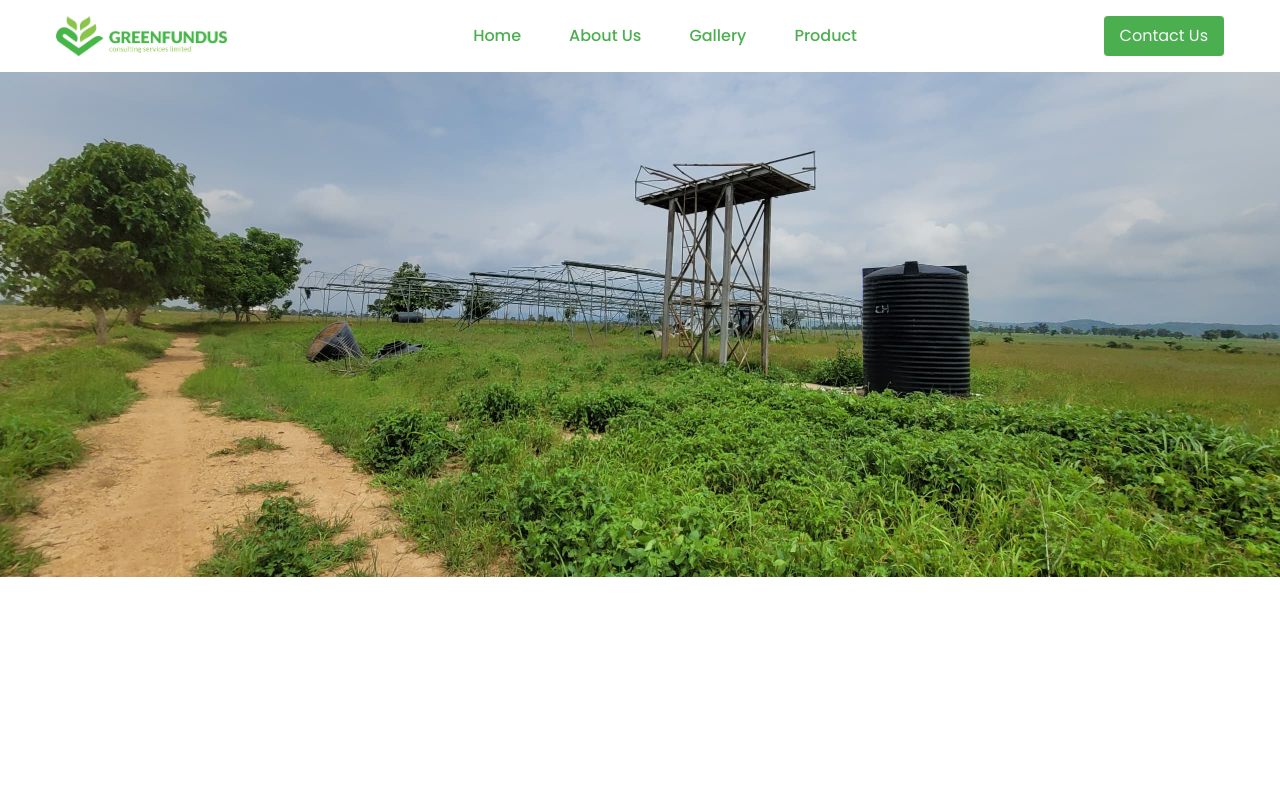
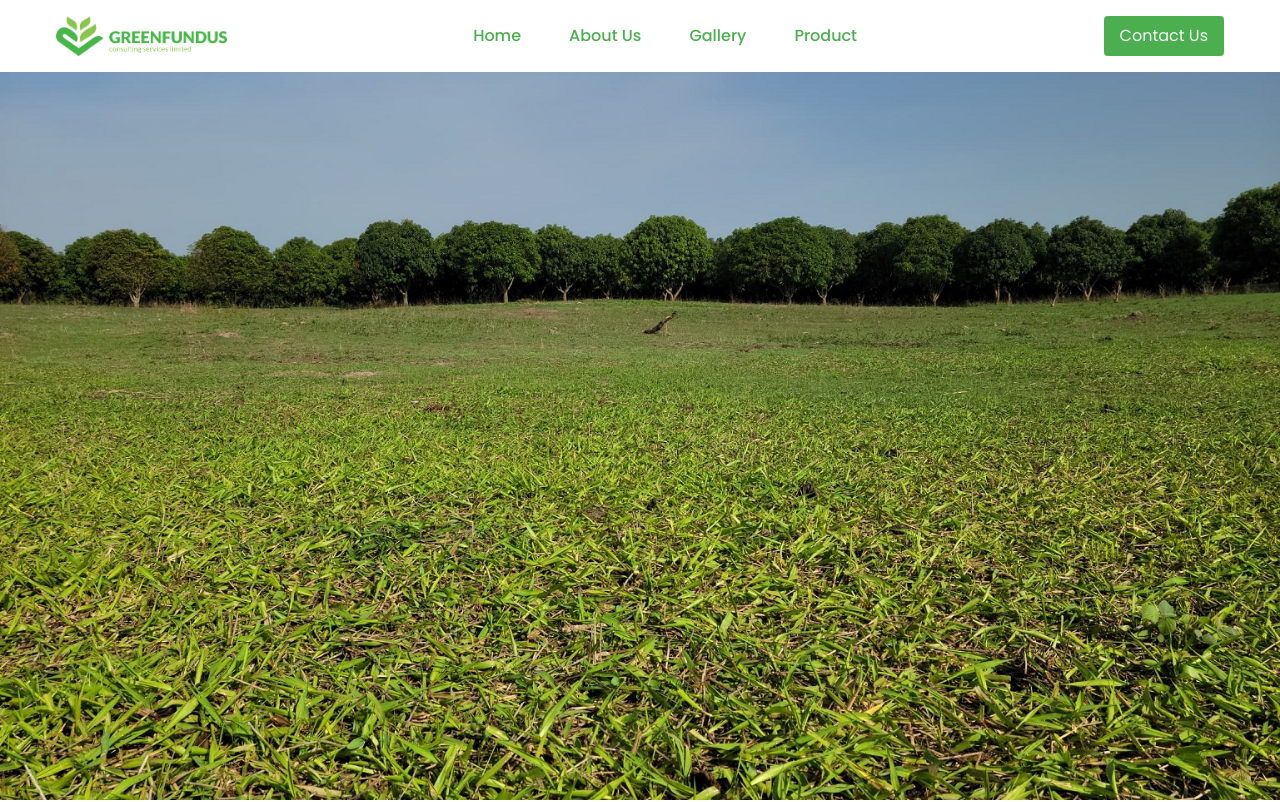
Before and after one commit to anita-ebube/green-fundus, a React (Vite) app: page / in a window 1280 px wide. Shown: the top 802 px of the page. Built offline with nearby package versions, Linux system fonts and the light colour scheme.

Commit message:
Removed the slides

```diff
--- a/src/components/Footer/page.jsx
+++ b/src/components/Footer/page.jsx
@@ -4,7 +4,7 @@ export const Footer = () => {
     return (
         <div>
             <footer class="bg-white dark:bg-brandPrimary mt-14">
-                <div class="mx-auto w-full max-w-screen-xl p-4 py-3 lg:py-8">
+                <div class="mx-auto w-full max-w-screen-xl p-4 py-3 lg:py-5">
                     <div class="md:flex md:justify-between">
                         <div class="mb-6 md:mb-0">
                             <a href="#navbar" class="flex items-center">
--- a/src/components/Services/page.jsx
+++ b/src/components/Services/page.jsx
@@ -6,11 +6,9 @@ import Sanitation from "../../assets/images/sanitation.jpg";
 export const Services = () => {
     return (
         <div id='services'>
-            <div className='px-4 lg:px-14 max-w-screen-2xl mx-auto my-8'>
+            <div className='px-4 lg:px-14 max-w-screen-2xl mx-auto lg:my-8'>
                 <h4 className='text-4xl text-neutralGrey font-semibold text-center mt-20 mb-10 lg:my-20'>Our Services</h4>
-                {/* <p className='text-neutralGrey text-center mb-20'>GreenFundus offers the following services</p> */}
 
-                {/* First Service */}
                 <div className='md:w-11/12 mx-auto flex flex-col md:flex-row justify-start items-start gap-12'>
                     <div className='order-1 md:order-2 md:w-9/12 mx-auto'>
                         <h2 className='lg:text-4xl text-2xl text-neutralGrey font-semibold mb-8'>Sustainable Agricultural Solutions:</h2>
--- a/src/pages/Home/EmblaCarousel.jsx
+++ b/src/pages/Home/EmblaCarousel.jsx
@@ -1,9 +1,6 @@
 import React from 'react';
 import useEmblaCarousel from 'embla-carousel-react';
-import Home from '../../assets/images/home2.jpeg'
-import Slide2 from "../../assets/images/gallery/slide_3.jpg";
-import Slide3 from "../../assets/images/gallery/slide_4.jpg";
-import Slide from "../../assets/images/home2.jpeg";
+import Slide from "../../assets/images/slide_9.jpg";
 import Autoplay from 'embla-carousel-autoplay';
 import { Navbar } from '../../components/Navbar/page';
 import { Footer } from '../../components/Footer/page';
@@ -15,23 +12,14 @@ export function EmblaCarousel() {
 
   return (
     <div>
-    <Navbar/>
-    <div className="embla" ref={emblaRef}>
-      <div className="embla__container">
-        <div className="embla__slide relative ">
-          <img src={Home} alt="landing image" className='opacity-1 w-full h-auto' />
-        </div>
-        <div className="embla__slide">
-          <img src={Slide2} alt="landing image" />
-        </div>
-        <div className="embla__slide">
-          <img src={Slide3} alt="landing image" />
-        </div>
+      <Navbar />
+      <div>
+        <img src={Slide} alt="landing image" className='w-full h-auto max-h-screen object-cover' />
       </div>
-    </div>
-    <Mission />
-    <Services />
-    <Footer />
+
+      <Mission />
+      <Services />
+      <Footer />
     </div>
   );
 }
```
Also changed, not shown: public/logo.png (added), src/assets/images/slide_9.jpg (added). Lines whose indentation alone changed are shown as unchanged.
